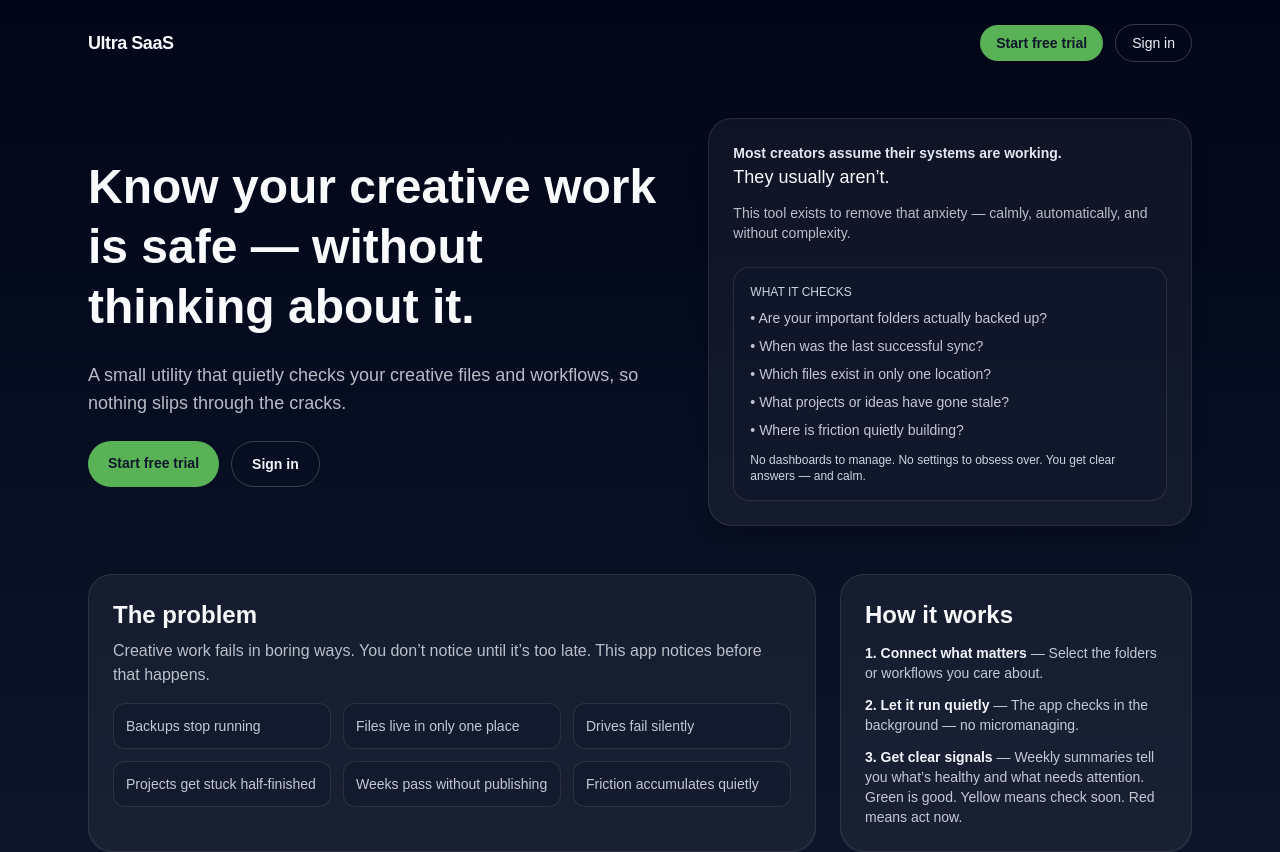
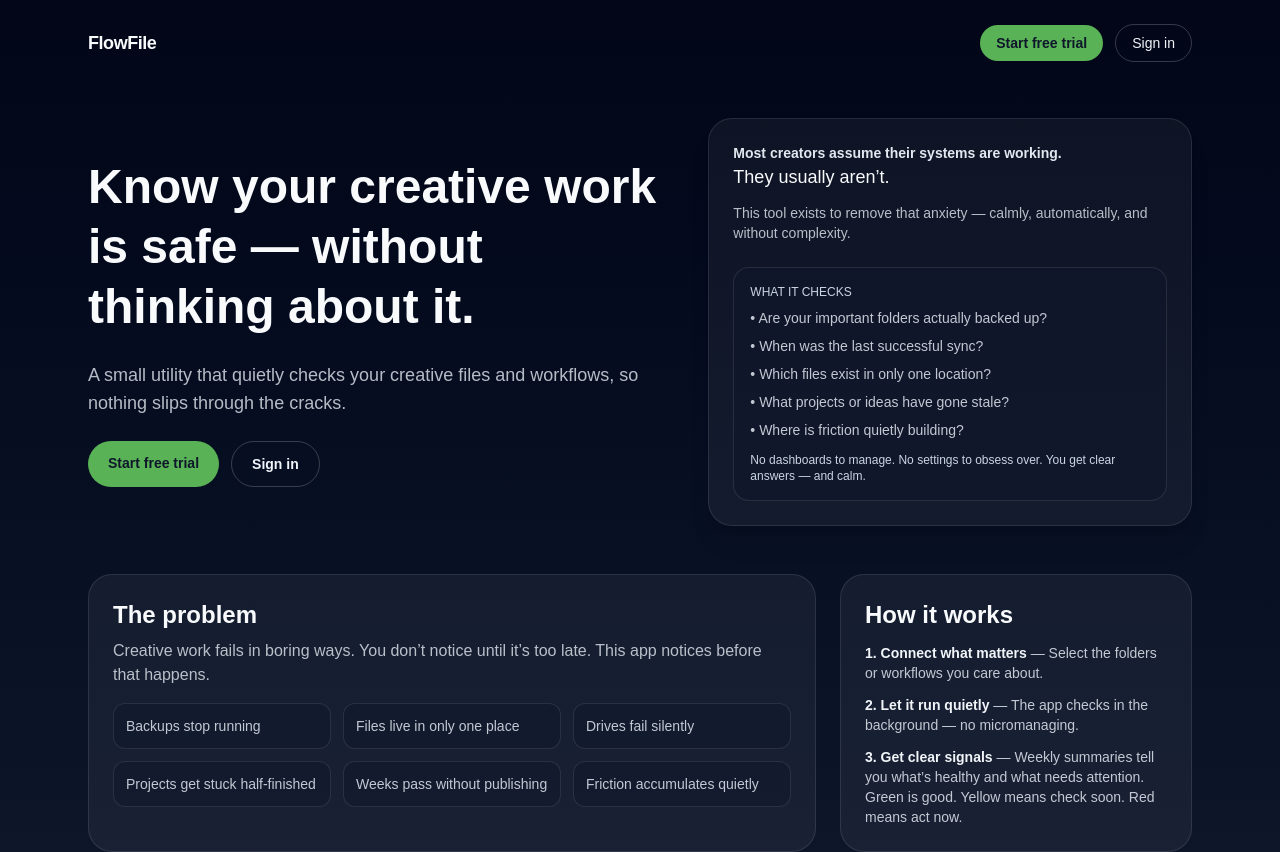
Before and after one commit to serves23/app, a Next.js app: page / in a window 1280 px wide. Shown: the top 852 px of the page. Built offline with nearby package versions, Linux system fonts and the light colour scheme; no server answers.

Commit message:
Rename app to FlowFile

```diff
--- a/app/page.tsx
+++ b/app/page.tsx
@@ -31,7 +31,7 @@ export default async function Home() {
   return (
     <div className="min-h-screen bg-gradient-to-b from-slate-950 via-slate-900 to-slate-950 text-slate-50">
       <header className="mx-auto flex max-w-6xl items-center justify-between px-6 py-6">
-        <div className="text-lg font-semibold tracking-tight">Ultra SaaS</div>
+        <div className="text-lg font-semibold tracking-tight">FlowFile</div>
         <div className="flex items-center gap-3">
           {user ? (
             <>
```
Also changed, not shown: 1 other file (tests, documents, lock files or other folders).
